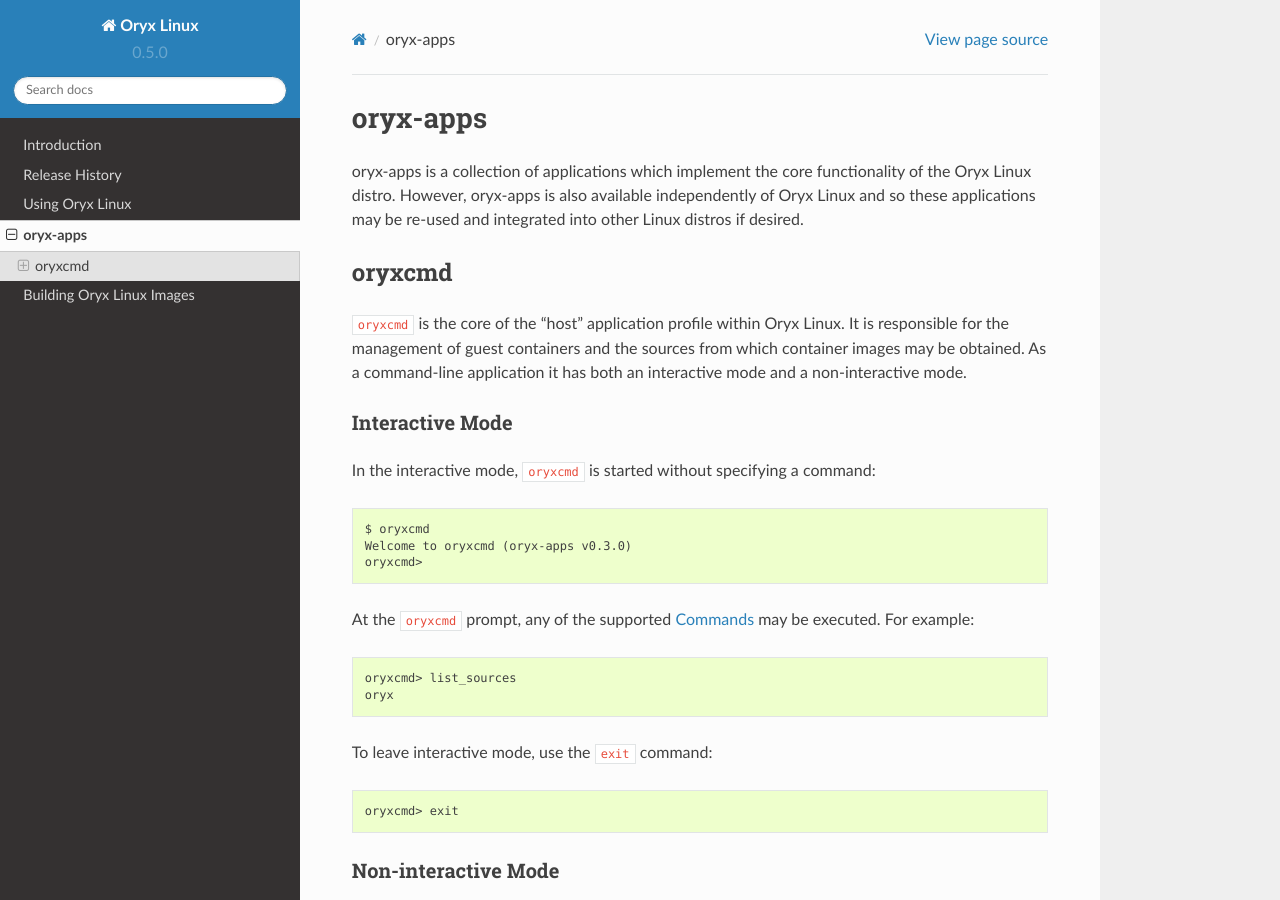
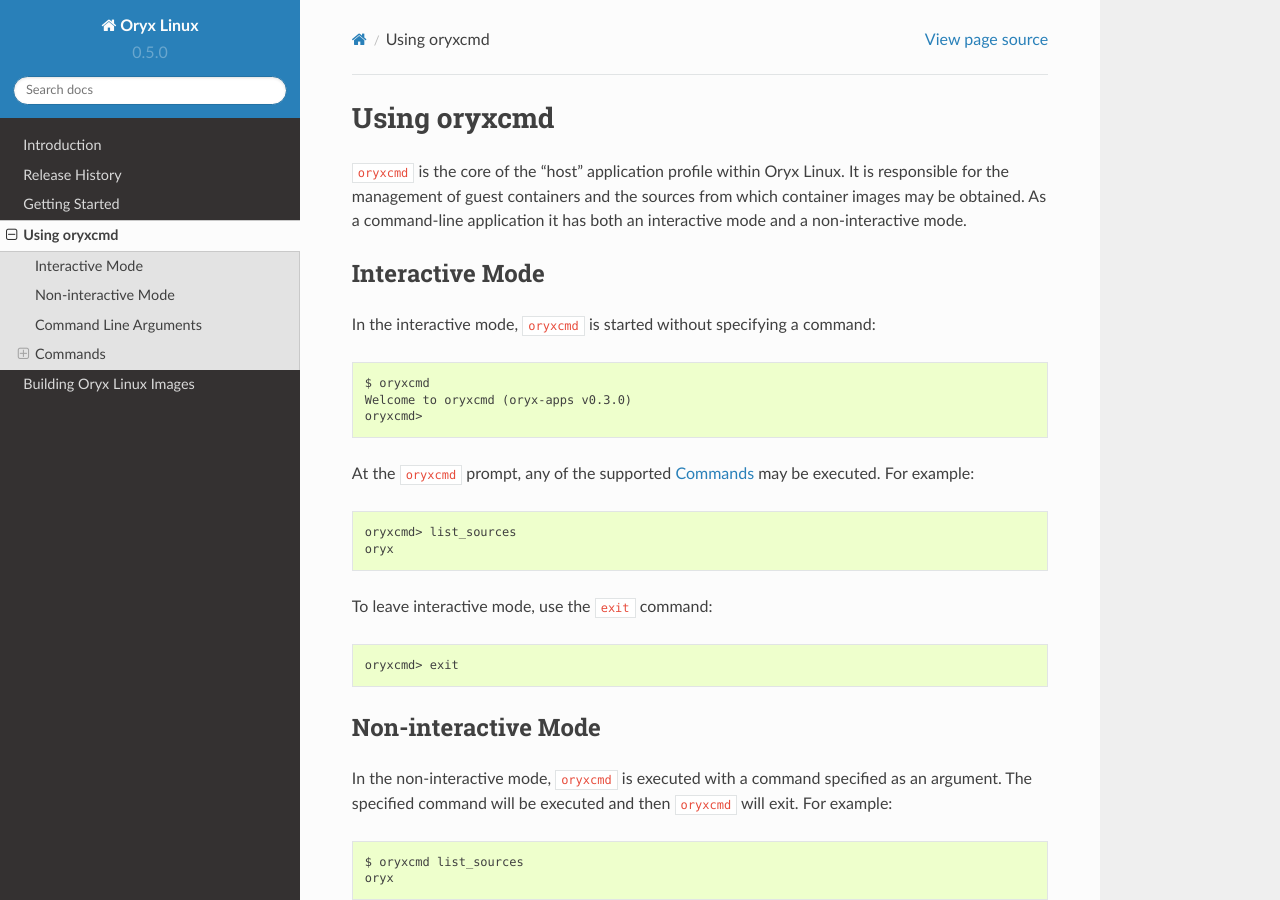
Before and after one commit to NetworkGradeLinux/mion, a Sphinx documentation site: the page built from docs/using-oryxcmd.rst, in a window 1280 px wide and 900 px high. Built offline with Sphinx 7.4.7 and the Read the Docs theme 2.0.0, drawn with Linux system fonts in a browser that asks for light colours.

Commit message:
docs: Rename and restructure a few headings
Signed-off-by: Paul Barker <pbarker@oryx-linux.org>

```diff
--- a/docs/index.rst
+++ b/docs/index.rst
@@ -20,7 +20,7 @@
 
    intro
    release-history
-   using-oryx-linux
-   oryx-apps
+   getting-started
+   using-oryxcmd
    building-images
    contributing
--- a/docs/oryx-apps.rst
+++ b/docs/using-oryxcmd.rst
@@ -1,16 +1,8 @@
-=========
-oryx-apps
-=========
-
-oryx-apps is a collection of applications which implement the core
-functionality of the Oryx Linux distro. However, oryx-apps is also available
-independently of Oryx Linux and so these applications may be re-used and
-integrated into other Linux distros if desired.
-
 .. _oryxcmd:
 
-oryxcmd
-=======
+=============
+Using oryxcmd
+=============
 
 ``oryxcmd`` is the core of the "host" application profile within Oryx Linux.
 It is responsible for the management of guest containers and the sources from
@@ -18,7 +10,7 @@
 both an interactive mode and a non-interactive mode.
 
 Interactive Mode
-----------------
+================
 
 In the interactive mode, ``oryxcmd`` is started without specifying a command::
 
@@ -37,7 +29,7 @@
     oryxcmd> exit
 
 Non-interactive Mode
---------------------
+====================
 
 In the non-interactive mode, ``oryxcmd`` is executed with a command specified
 as an argument. The specified command will be executed and then ``oryxcmd``
@@ -49,7 +41,7 @@
 Any of the supported `Commands`_ may be executed in this way.
 
 Command Line Arguments
-----------------------
+======================
 
 The following command line arguments are supported by ``oryxcmd``:
 
@@ -61,12 +53,12 @@
 * ``-V``, ``--version``: Print version string and exit.
 
 Commands
---------
+========
 
 .. _oryxcmd_add_source:
 
 add_source
-++++++++++
+----------
 
 Register a new source from which images may be fetched.
 
@@ -87,7 +79,7 @@
     Added source "oryx" with URL "http://downloads.toganlabs.com/oryx/distro/0.5.0/raspberrypi3"
 
 remove_source
-+++++++++++++
+-------------
 
 Remove a previously registered source.
 
@@ -105,7 +97,7 @@
     Removed source "oryx"
 
 list_sources
-++++++++++++
+------------
 
 List all currently registered sources.
 
@@ -121,7 +113,7 @@
     oryx
 
 show_source
-+++++++++++
+-----------
 
 Show details of a previously registered source in JSON format.
 
@@ -143,7 +135,7 @@
 .. _oryxcmd_add_guest:
 
 add_guest
-+++++++++
+---------
 
 Create a new guest container from an image.
 
@@ -173,7 +165,7 @@
     Added guest "test" from image "oryx:minimal"
 
 remove_guest
-++++++++++++
+------------
 
 Delete an existing guest container.
 
@@ -191,7 +183,7 @@
     Removed guest "test"
 
 list_guests
-+++++++++++
+-----------
 
 List all currently registered guests.
 
@@ -207,7 +199,7 @@
     test
 
 show_guest
-++++++++++
+----------
 
 Show details of a previously registered guest in JSON format.
 
@@ -251,7 +243,7 @@
     }
 
 enable_guest
-++++++++++++
+------------
 
 Enable auto-start of a previously registered guest during system boot.
 
@@ -269,7 +261,7 @@
     Enabled guest "test"
 
 disable_guest
-+++++++++++++
+-------------
 
 Disable auto-start of a previously registered guest during system boot.
 
@@ -287,7 +279,7 @@
     Disabled guest "test"
 
 start_guest
-+++++++++++
+-----------
 
 Start an existing guest container. The container is launched in the background,
 without access to the terminal where start_guest was executed.
@@ -306,7 +298,7 @@
     Started guest "test"
 
 stop_guest
-++++++++++
+----------
 
 Stop a running guest container. SIGTERM is sent to the container so that it can
 shutdown cleanly. After 10 seconds, the container is halted.
@@ -325,7 +317,7 @@
     Stopped guest "test"
 
 autostart_all
-+++++++++++++
+-------------
 
 Start all containers which have autostart enabled.
 
@@ -342,7 +334,7 @@
     Started 1 of 1 enabled guests
 
 autostop_all
-++++++++++++
+------------
 
 Stop all currently running containers.
 
@@ -359,7 +351,7 @@
     Stopped 1 of 1 guests
 
 preconfigure
-++++++++++++
+------------
 
 Read pre-configuration data from `/usr/share/oryx/preconfig.d` and add the
 listed sources and guests.
@@ -378,7 +370,7 @@
     Enabled guest "preconfig-test"
 
 startup
-+++++++
+-------
 
 Convenience function for use in systemd service file. Runs 'preconfigure'
 then 'autostart_all'.
@@ -396,7 +388,7 @@
     Started 1 of 1 enabled guests
 
 shutdown
-++++++++
+--------
 
 Convenience function for use in systemd service file. Runs 'autostop_all'.
 
@@ -413,7 +405,7 @@
     Stopped 1 of 1 guests
 
 runc
-++++
+----
 
 Execute ``runc`` for an existing guest container. See the documentation of
 ``runc`` for further details.
@@ -430,7 +422,7 @@
 * ``ARGS...``: Command line arguments passed through to the 'runc' application.
 
 help
-++++
+----
 
 List available commands with "help" or detailed help with "help cmd".
 
@@ -459,7 +451,7 @@
     arguments
 
 version
-+++++++
+-------
 
 Display version information.
 
@@ -475,7 +467,7 @@
     oryxcmd (oryx-apps v0.3.0)
 
 exit
-++++
+----
 
 Exit the interactive oryxcmd shell.
 
```
Also changed, not shown: docs/getting-started.rst (renamed from docs/using-oryx-linux.rst, +8 -8 lines).
